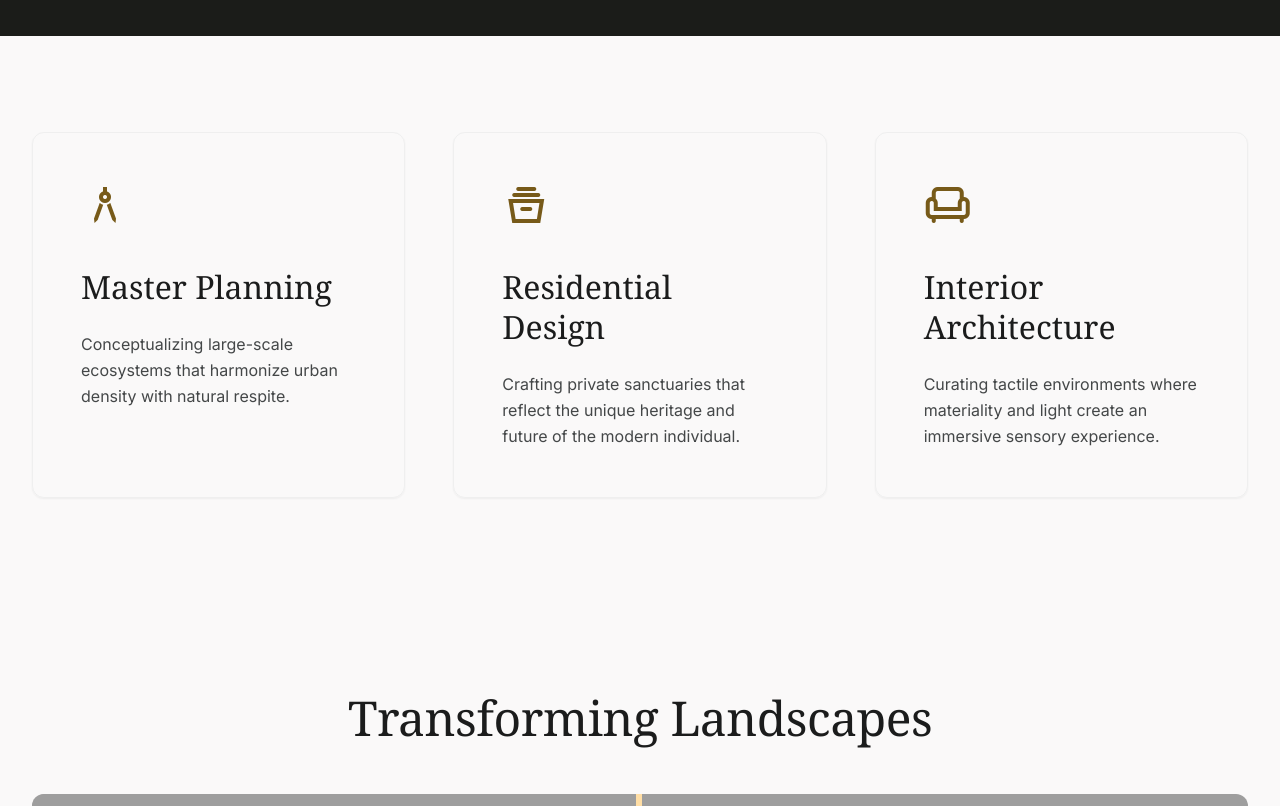
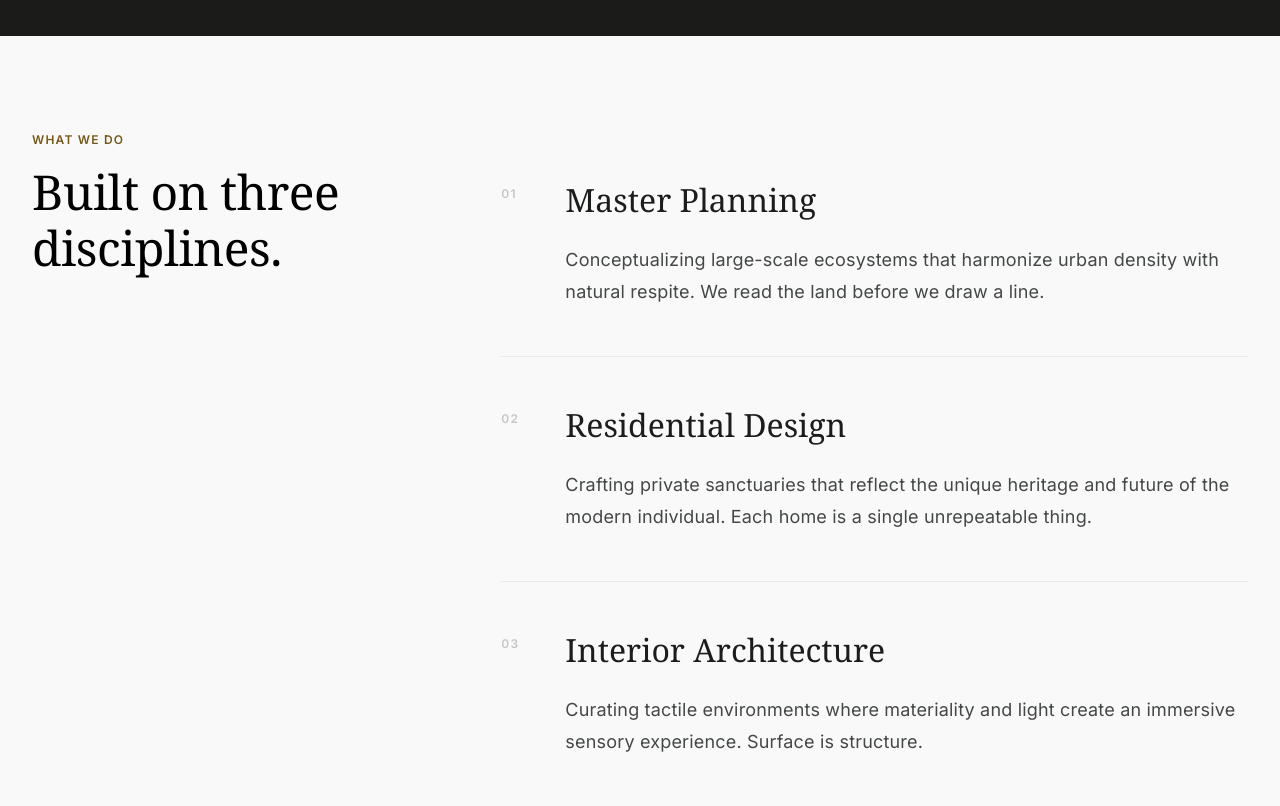
Before and after one commit to SingularRarity/Architecture_Website_Demo, a Next.js app: page / in a window 1280 px wide. Shown: the part 2640-3446 px from the top of the page. Built offline with nearby package versions, Linux system fonts and the light colour scheme; grey boxes are pictures that could not be loaded.

Commit message:
style(design): FINDING-001 — replace AI slop 3-col icon grid with editorial numbered service list

```diff
--- a/src/components/Services.tsx
+++ b/src/components/Services.tsx
@@ -1,40 +1,53 @@
 export default function Services() {
   const services = [
     {
-      icon: 'architecture',
+      number: '01',
       title: 'Master Planning',
-      description: 'Conceptualizing large-scale ecosystems that harmonize urban density with natural respite.'
+      description: 'Conceptualizing large-scale ecosystems that harmonize urban density with natural respite. We read the land before we draw a line.',
     },
     {
-      icon: 'home_storage',
+      number: '02',
       title: 'Residential Design',
-      description: 'Crafting private sanctuaries that reflect the unique heritage and future of the modern individual.'
+      description: 'Crafting private sanctuaries that reflect the unique heritage and future of the modern individual. Each home is a single unrepeatable thing.',
     },
     {
-      icon: 'chair',
+      number: '03',
       title: 'Interior Architecture',
-      description: 'Curating tactile environments where materiality and light create an immersive sensory experience.'
-    }
+      description: 'Curating tactile environments where materiality and light create an immersive sensory experience. Surface is structure.',
+    },
   ]
 
   return (
     <section className="py-huge max-w-[1440px] mx-auto px-lg">
-      <div className="grid grid-cols-1 md:grid-cols-3 gap-xl">
-        {services.map((service, index) => (
-          <div key={index} className="p-xl border border-outline-variant/20 rounded-xl hover:bg-surface-container-low hover:-translate-y-2 transition-all duration-500 group shadow-sm">
-            <div className="mb-lg">
-              <span className="material-symbols-outlined text-[48px] text-secondary group-hover:scale-110 transition-transform duration-500" data-icon={service.icon}>
-                {service.icon}
+      <div className="flex flex-col md:flex-row md:items-start gap-xl md:gap-xxl">
+        <div className="md:w-1/3 shrink-0">
+          <span className="font-label-caps text-label-caps text-secondary block mb-sm">
+            WHAT WE DO
           </span>
+          <h2 className="font-headline-lg text-headline-lg text-primary">
+            Built on three disciplines.
+          </h2>
         </div>
-            <h3 className="font-headline-md text-headline-md text-on-surface mb-md">
+        <div className="md:w-2/3 divide-y divide-outline-variant/30">
+          {services.map((service) => (
+            <div
+              key={service.number}
+              className="flex gap-lg py-xl group"
+            >
+              <span className="font-label-caps text-label-caps text-outline-variant pt-[6px] shrink-0 w-8">
+                {service.number}
+              </span>
+              <div>
+                <h3 className="font-headline-md text-headline-md text-on-surface mb-md group-hover:text-secondary transition-colors duration-300">
                   {service.title}
                 </h3>
-            <p className="font-body-md text-body-md text-on-surface-variant leading-relaxed">
+                <p className="font-body-lg text-body-lg text-on-surface-variant">
                   {service.description}
                 </p>
               </div>
+            </div>
           ))}
+        </div>
       </div>
     </section>
   )
```
Lines whose indentation alone changed are shown as unchanged.
